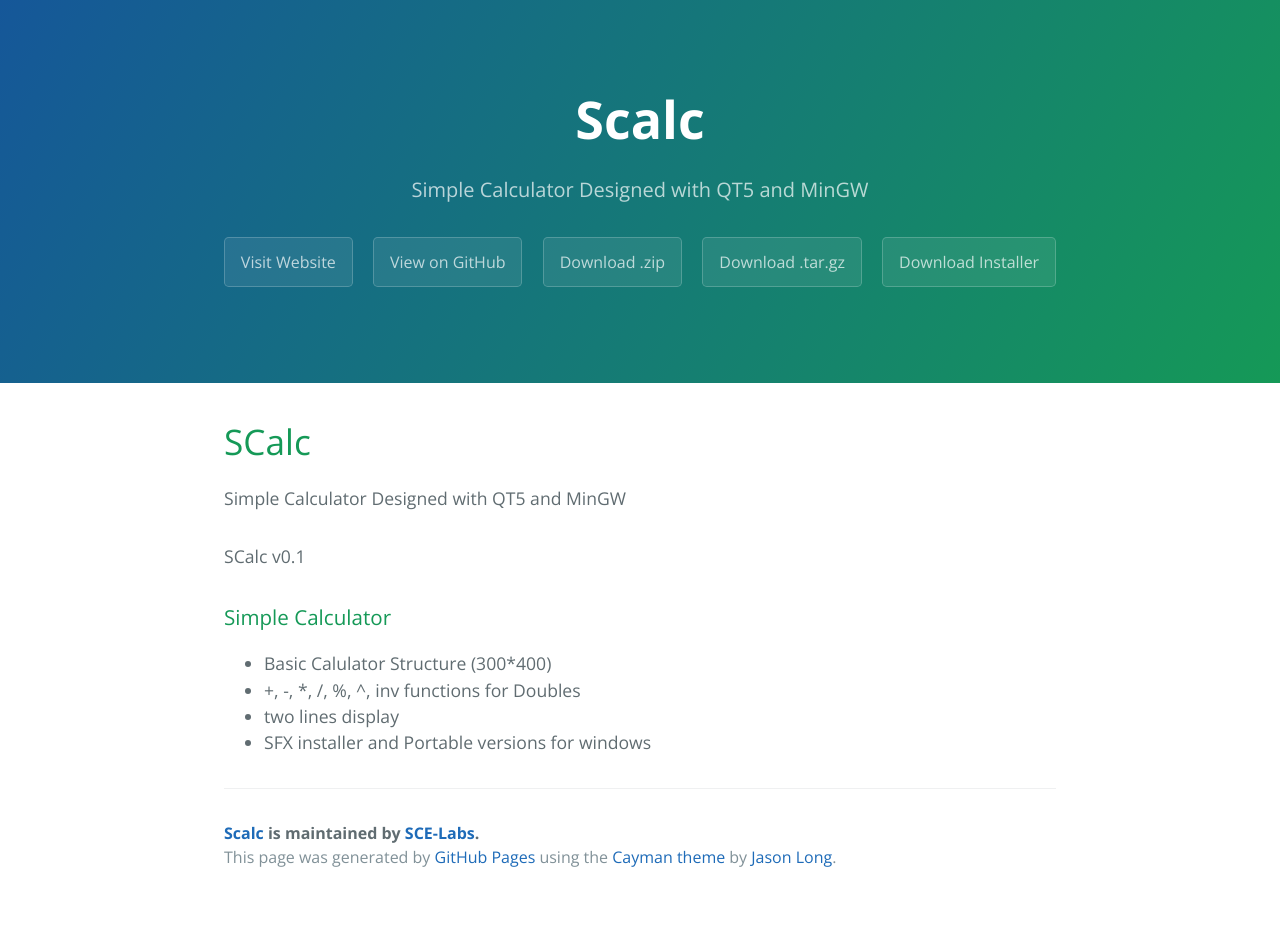
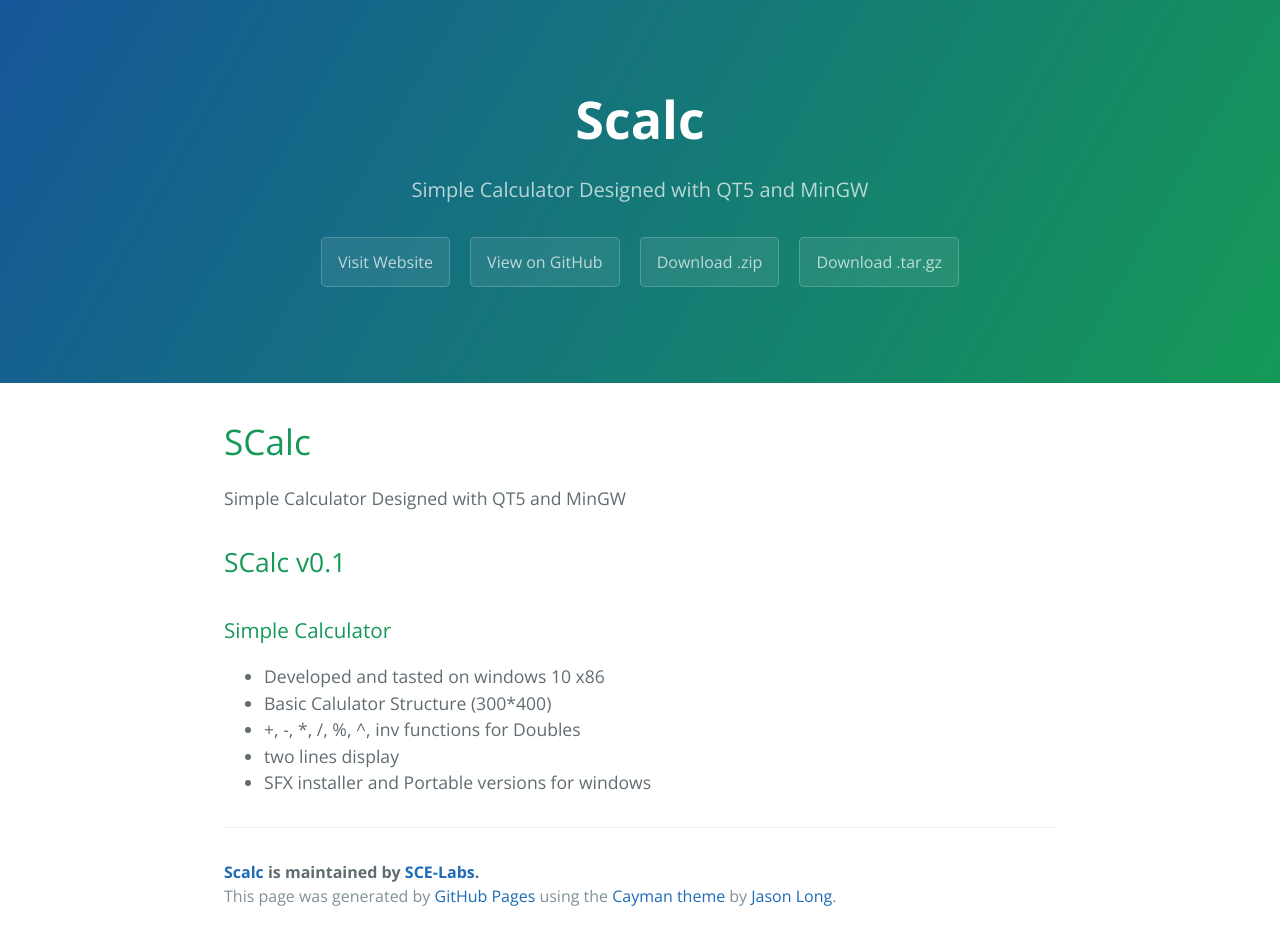
Before and after one commit to SCE-Labs/SCalc, a plain HTML site: page index.html in a window 1280 px wide. Before the commit the page ends 901 px from the top, so only its background shows below. Drawn offline with nearby package versions, Linux system fonts and the light colour scheme.

Commit message:
Release Information update

```diff
--- a/index.html
+++ b/index.html
@@ -17,7 +17,6 @@
       <a href="https://github.com/SCE-Labs/SCalc" class="btn">View on GitHub</a>
       <a href="https://github.com/SCE-Labs/SCalc/zipball/master" class="btn">Download .zip</a>
       <a href="https://github.com/SCE-Labs/SCalc/tarball/master" class="btn">Download .tar.gz</a>
-      <a href="https://github.com/SCE-Labs/SCalc/raw/master/SCalc_v0.1.exe" class="btn">Download Installer</a>
     </section>
 
     <section class="main-content">
@@ -25,10 +24,11 @@
 <a id="scalc" class="anchor" href="#scalc" aria-hidden="true"><span aria-hidden="true" class="octicon octicon-link"></span></a>SCalc</h1>
 
 <p>Simple Calculator Designed with QT5 and MinGW</p>
-<h2></h2>SCalc v0.1</h2>
+<h2>SCalc v0.1</h2>
 <h3>Simple Calculator</h3>
 <p>
 <ul>
+  <li>Developed and tasted on windows 10 x86</li>
   <li>Basic Calulator Structure (300*400)</li>
   <li>+, -, *, /, %, ^, inv functions for Doubles</li>
   <li>two lines display</li>
```
